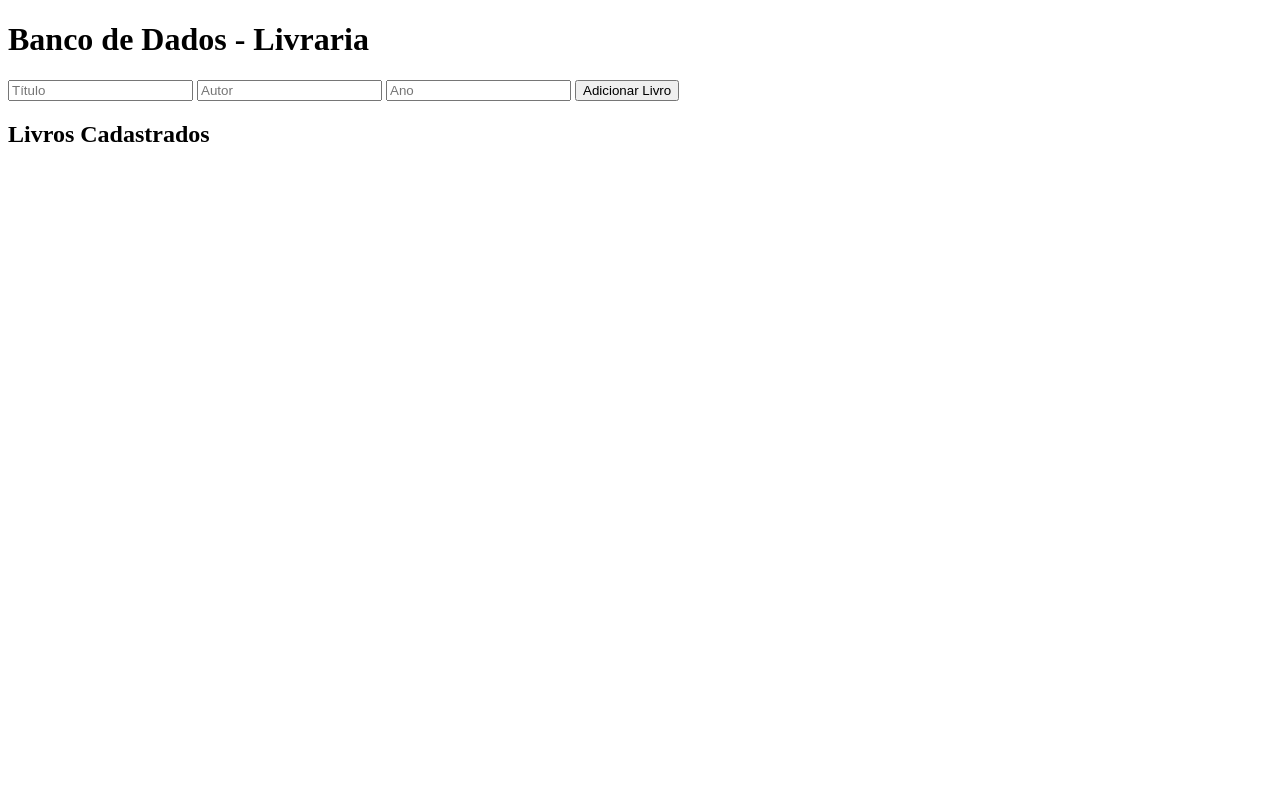
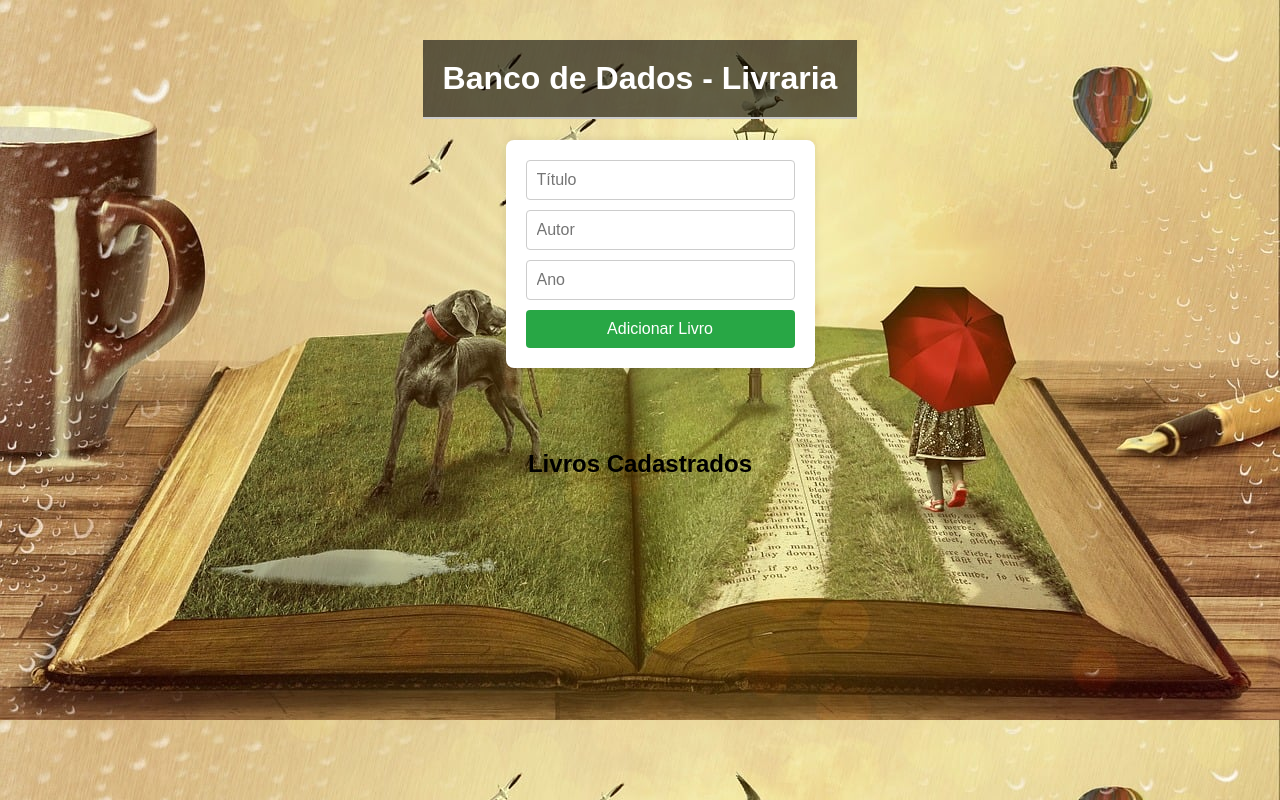
Before and after one commit to Aloizio94/2aAtividadeNotaFinal-Aloizio-Pita-de-Castro-Junior, a PHP site: page / in a window 1280 px wide. Run offline with PHP 8.4, Linux system fonts and the light colour scheme.

Commit message:
Adição da estilização

```diff
--- a/QUESTÃO-1/index.php
+++ b/QUESTÃO-1/index.php
@@ -6,16 +6,106 @@
     <meta name="keywords" content="Segundo Trabalho Final de Desenvolvimento WEB">
     <meta name="author" content="Aloizio Pita de Castro Júnior">
     <title>Banco de Dados - Livraria</title>
+    <style>
+        h1 {
+            text-align: center;
+            background-color: rgba(0, 0, 0, 0.6);
+            color: white;
+            padding: 20px;
+            margin-top: 0;
+            font-size: 2rem;
+            border-bottom: 2px solid #ccc;
+        }
+
+        body {
+            margin: 0;
+            padding: 0;
+            font-family: Arial, sans-serif;
+            background-image: url('imagens/livro.jpg');
+            background-size: cover;
+        }
+
+        .main-container {
+            display: flex;
+            flex-direction: column;
+            align-items: center;
+            padding: 40px 20px;
+        }
+        form#livroForm {
+            display: flex;
+            flex-direction: column;
+            gap: 10px;
+            background-color: white;
+            padding: 20px;
+            border-radius: 8px;
+            box-shadow: 0 0 8px rgba(0, 0, 0, 0.1);
+            width: 100%;
+            max-width: 500px;
+            margin-bottom: 30px;
+        }
+
+        form#livroForm input,
+        form#livroForm button {
+            padding: 10px;
+            font-size: 1rem;
+            border: 1px solid #ccc;
+            border-radius: 4px;
+        }
+
+        form#livroForm button {
+            background-color: #28a745;
+            color: white;
+            border: none;
+            cursor: pointer;
+        }
+
+        form#livroForm button:hover {
+            background-color: #218838;
+        }
+        ul#listaLivros {
+            list-style: none;
+            padding: 0;
+            width: 100%;
+            max-width: 600px;
+        }
+
+        ul#listaLivros li {
+            background-color: white;
+            margin-bottom: 10px;
+            padding: 12px;
+            border-radius: 6px;
+            display: flex;
+            justify-content: space-between;
+            align-items: center;
+            box-shadow: 0 0 4px rgba(0, 0, 0, 0.05);
+        }
+
+        ul#listaLivros button {
+            background-color: #dc3545;
+            color: white;
+            border: none;
+            padding: 6px 12px;
+            border-radius: 4px;
+            cursor: pointer;
+        }
+
+        ul#listaLivros button:hover {
+            background-color: #c82333;
+        }
+    </style>
 </head>
 <body>
+    <div class="main-container">
         <h1>Banco de Dados - Livraria</h1>
 
+        <div class="container-form">
             <form id="livroForm">
                 <input type="text" name="titulo" placeholder="Título" required>
                 <input type="text" name="autor" placeholder="Autor" required>
                 <input type="number" name="ano" placeholder="Ano" required>
                 <button type="submit">Adicionar Livro</button>
             </form>
+        </div>
 
         <p id="msg"></p>
 
@@ -31,6 +121,7 @@
             }
         ?>
         </ul>
+    </div>
 
     <script>
         // Função responsável por adicionar o livro no banco de dados e controlar a exibição para o usuário
```
Also changed, not shown: QUESTÃO-1/Imagens/livro.jpg (added), livraria.db. Lines whose indentation alone changed are shown as unchanged.
